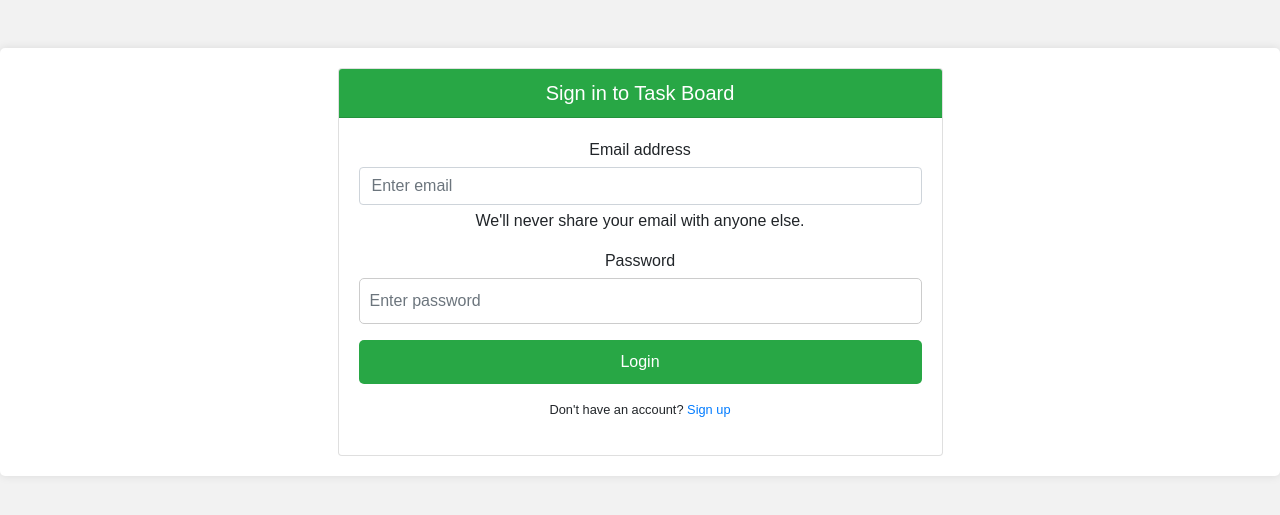
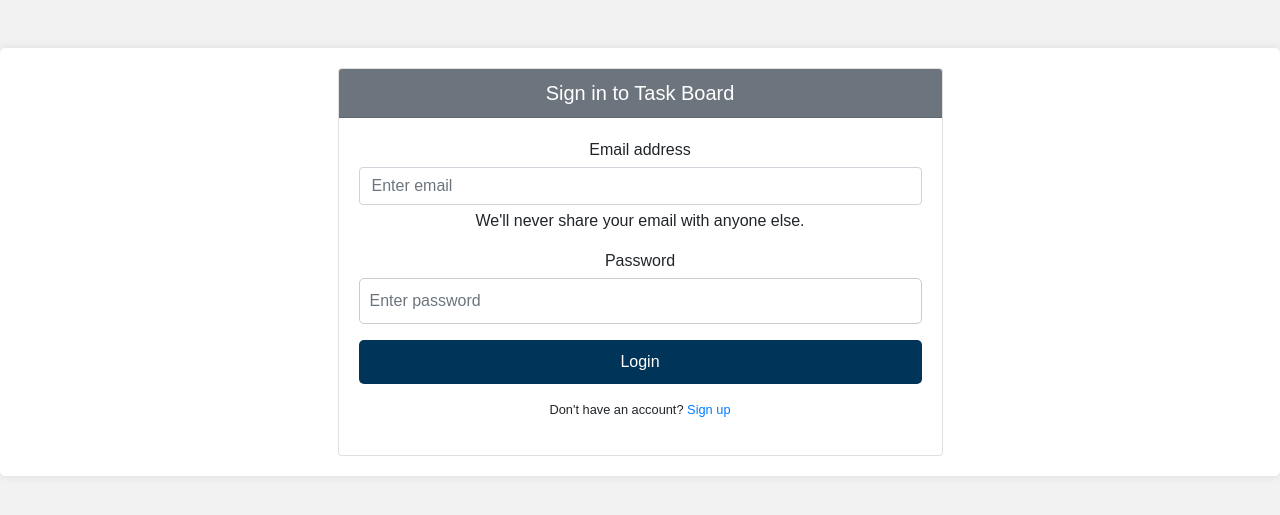
Before and after one commit to Jiske-N/Project-2, a Node server app: page /login in a window 1280 px wide. Shown: the part 56-571 px from the top of the page. Run offline with Node 20, Linux system fonts and the light colour scheme; data that the repository does not hold is empty; some libraries are stand-ins or nearby versions.

Commit message:
login and sign up form changes

```diff
--- a/views/login.handlebars
+++ b/views/login.handlebars
@@ -28,7 +28,7 @@
     <div class="row justify-content-center">
         <div class="col-md-6">
             <div class="card">
-                <h5 class="card-header bg-success text-white text-center">Sign in to Task Board</h5>
+                <h5 class="card-header bg-secondary text-white text-center">Sign in to Task Board</h5>
                 <div class="card-body">
                     <form id="login-form">
                         <div class="mb-3">
@@ -41,7 +41,7 @@
                             <input type="password" class="form-control" id="password" placeholder="Enter password">
                         </div>
                         <div class="mb-3">
-                            <button type="submit" class="btn btn-success btn-block">Login</button>
+                            <button type="submit" class="btn btn-secondary btn-block">Login</button>
                         </div>
                         <p class="text-center mb-0">
                             <small>Don't have an account? <a href="/signup">Sign up</a></small>
--- a/views/signup.handlebars
+++ b/views/signup.handlebars
@@ -33,7 +33,7 @@
     <div class="row justify-content-center">
         <div class="col-md-6">
             <div class="card">
-                <h5 class="card-header bg-success text-white text-center">Signup</h5>
+                <h5 class="card-header bg-secondary text-white text-center">Signup</h5>
                 <div class="card-body">
                     <form id="signup-form" method="POST">
                         <div class="mb-3">
@@ -51,7 +51,7 @@
                             <input type="password" class="form-control" id="password" placeholder="Enter password">
                         </div>
                         <div class="mb-3">
-                            <button type="submit" class="btn btn-success btn-block">Signup</button>
+                            <button type="submit" class="btn btn-secondary btn-block">Signup</button>
                         </div>
                         <p class="text-center mb-0">
                             <small>Already have an account? <a href="/login">Login</a></small>
```
Also changed, not shown: public/styles/style.css (line endings or trailing spaces).
